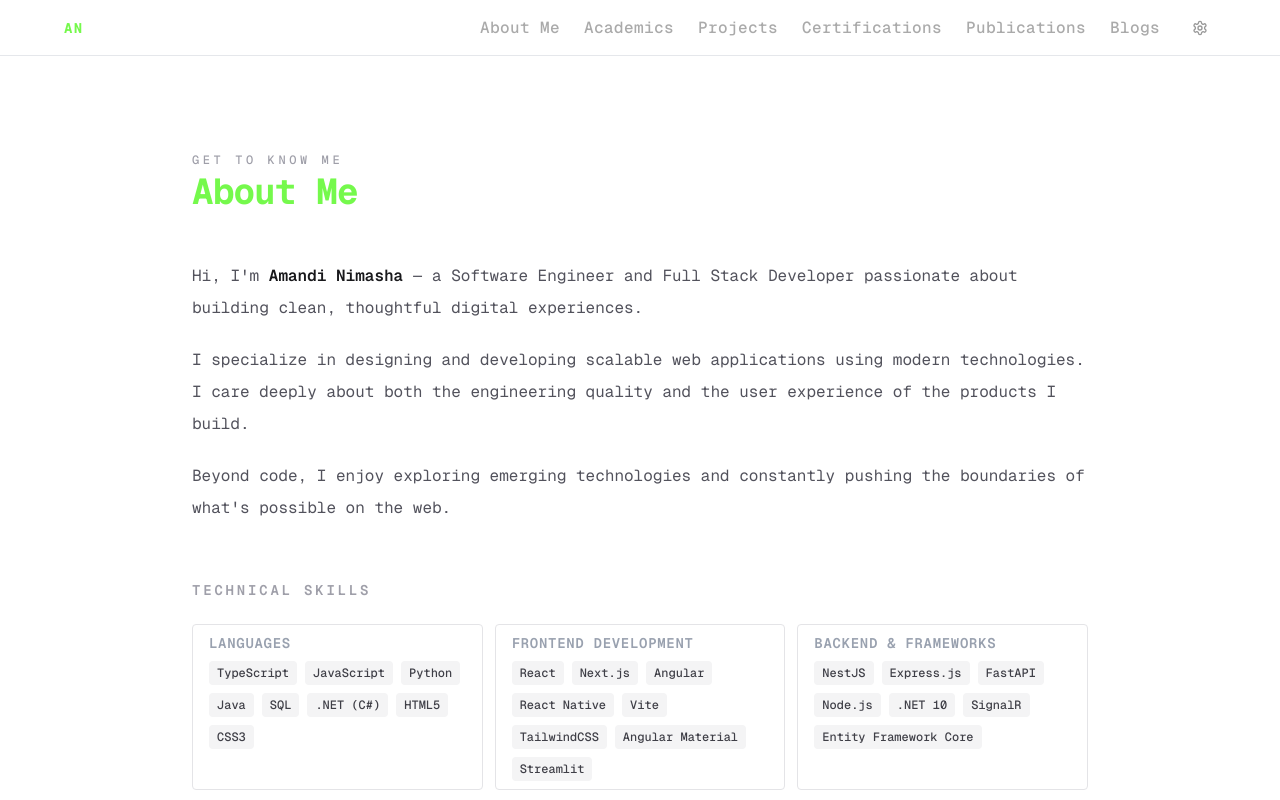
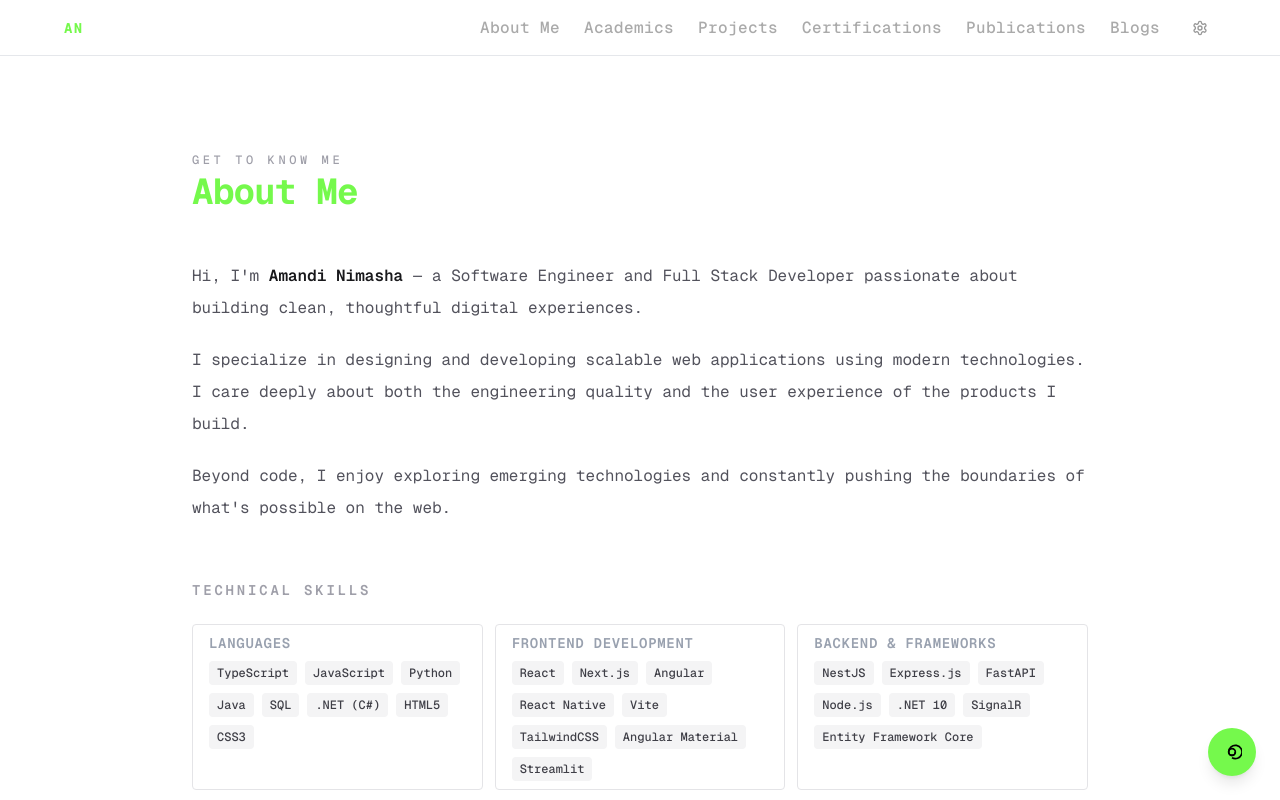
Before and after one commit to nimashaklaa/next-portfolio, a Next.js app: page /about in a window 1280 px wide. Shown: the top 800 px of the page. Built offline with nearby package versions, Linux system fonts and the light colour scheme.

Commit message:
feat: Add FloatingContact component with reusable CONTACTS constant and integrate across layout and About page

```diff
--- a/src/app/about/page.tsx
+++ b/src/app/about/page.tsx
@@ -2,6 +2,7 @@
 
 import { useAccentColor } from "@/app/hooks/useAccentColor";
 import { TECH_STACK } from "@/app/constants/techstack";
+import { CONTACTS } from "@/app/constants/contacts";
 
 export default function About() {
   const { accentColor } = useAccentColor();
@@ -77,11 +78,7 @@
           Let&apos;s Connect
         </h2>
         <div className="flex flex-wrap gap-4">
-          {[
-            { label: "GitHub", href: "https://github.com/nimashaklaa" },
-            { label: "LinkedIn", href: "https://www.linkedin.com/in/amandi-nimasha-0077a5259/" },
-            { label: "Email", href: "mailto:amandinimasha99.com" },
-          ].map((link) => (
+          {CONTACTS.map((link) => (
             <a
               key={link.label}
               href={link.href}
--- /dev/null
+++ b/src/app/components/FloatingContact.tsx
@@ -0,0 +1,53 @@
+"use client";
+
+import { useState } from "react";
+import { useAccentColor } from "@/app/hooks/useAccentColor";
+import { CONTACTS } from "@/app/constants/contacts";
+import { AtSignIcon } from "@/app/components/Icons";
+
+export default function FloatingContact() {
+  const [open, setOpen] = useState(false);
+  const { accentColor, textOnAccent } = useAccentColor();
+
+  return (
+    <div
+      className="fixed right-6 bottom-6 z-50 flex flex-col items-end gap-3"
+      onMouseEnter={() => setOpen(true)}
+      onMouseLeave={() => setOpen(false)}
+    >
+      {/* Contact options — slide up when open */}
+      <div
+        className={`flex flex-col items-end gap-2 transition-all duration-200 ${
+          open ? "translate-y-0 opacity-100" : "pointer-events-none translate-y-2 opacity-0"
+        }`}
+      >
+        {CONTACTS.map((contact) => {
+          const IconComponent = contact.icon;
+          return (
+            <a
+              key={contact.label}
+              href={contact.href}
+              target="_blank"
+              rel="noopener noreferrer"
+              className="flex items-center gap-2 rounded-full border border-zinc-200 bg-white px-4 py-2 text-xs font-medium text-zinc-700 shadow-md transition-transform hover:scale-105 dark:border-zinc-700 dark:bg-zinc-900 dark:text-zinc-200"
+            >
+              <span style={{ color: accentColor }}>
+                <IconComponent className="h-4 w-4" />
+              </span>
+              {contact.label}
+            </a>
+          );
+        })}
+      </div>
+
+      {/* Main FAB */}
+      <button
+        aria-label="Contact me"
+        className="flex h-12 w-12 items-center justify-center rounded-full shadow-lg transition-transform hover:scale-110 active:scale-95"
+        style={{ backgroundColor: accentColor, color: textOnAccent }}
+      >
+        <AtSignIcon />
+      </button>
+    </div>
+  );
+}
--- /dev/null
+++ b/src/app/components/Icons.tsx
@@ -0,0 +1,45 @@
+export function GitHubIcon({ className = "h-4 w-4" }) {
+  return (
+    <svg viewBox="0 0 24 24" fill="currentColor" className={className}>
+      <path d="M12 0C5.37 0 0 5.37 0 12c0 5.31 3.435 9.795 8.205 11.385.6.105.825-.255.825-.57 0-.285-.015-1.23-.015-2.235-3.015.555-3.795-.735-4.035-1.41-.135-.345-.72-1.41-1.23-1.695-.42-.225-1.02-.78-.015-.795.945-.015 1.62.87 1.845 1.23 1.08 1.815 2.805 1.305 3.495.99.105-.78.42-1.305.765-1.605-2.67-.3-5.46-1.335-5.46-5.925 0-1.305.465-2.385 1.23-3.225-.12-.3-.54-1.53.12-3.18 0 0 1.005-.315 3.3 1.23.96-.27 1.98-.405 3-.405s2.04.135 3 .405c2.295-1.56 3.3-1.23 3.3-1.23.66 1.65.24 2.88.12 3.18.765.84 1.23 1.905 1.23 3.225 0 4.605-2.805 5.625-5.475 5.925.435.375.81 1.095.81 2.22 0 1.605-.015 2.895-.015 3.3 0 .315.225.69.825.57A12.02 12.02 0 0 0 24 12c0-6.63-5.37-12-12-12z" />
+    </svg>
+  );
+}
+
+export function LinkedInIcon({ className = "h-4 w-4" }) {
+  return (
+    <svg viewBox="0 0 24 24" fill="currentColor" className={className}>
+      <path d="M20.447 20.452h-3.554v-5.569c0-1.328-.027-3.037-1.852-3.037-1.853 0-2.136 1.445-2.136 2.939v5.667H9.351V9h3.414v1.561h.046c.477-.9 1.637-1.85 3.37-1.85 3.601 0 4.267 2.37 4.267 5.455v6.286zM5.337 7.433a2.062 2.062 0 0 1-2.063-2.065 2.064 2.064 0 1 1 2.063 2.065zm1.782 13.019H3.555V9h3.564v11.452zM22.225 0H1.771C.792 0 0 .774 0 1.729v20.542C0 23.227.792 24 1.771 24h20.451C23.2 24 24 23.227 24 22.271V1.729C24 .774 23.2 0 22.222 0h.003z" />
+    </svg>
+  );
+}
+
+export function EmailIcon({ className = "h-4 w-4" }) {
+  return (
+    <svg
+      viewBox="0 0 24 24"
+      fill="none"
+      stroke="currentColor"
+      strokeWidth={2}
+      className={className}
+    >
+      <rect x="2" y="4" width="20" height="16" rx="2" />
+      <path d="m2 7 10 7 10-7" />
+    </svg>
+  );
+}
+
+export function AtSignIcon({ className = "h-5 w-5" }) {
+  return (
+    <svg
+      viewBox="0 0 24 24"
+      fill="none"
+      stroke="currentColor"
+      strokeWidth={2}
+      className={className}
+    >
+      <circle cx="12" cy="12" r="4" />
+      <path d="M16 12a4 4 0 0 1-8 0 8 8 0 1 1 4 6.93" />
+    </svg>
+  );
+}
--- /dev/null
+++ b/src/app/constants/contacts.ts
@@ -0,0 +1,19 @@
+import { EmailIcon, GitHubIcon, LinkedInIcon } from "@/app/components/Icons";
+
+export const CONTACTS = [
+  {
+    label: "GitHub",
+    href: "https://github.com/nimashaklaa",
+    icon: GitHubIcon,
+  },
+  {
+    label: "LinkedIn",
+    href: "https://www.linkedin.com/in/amandi-nimasha-0077a5259/",
+    icon: LinkedInIcon,
+  },
+  {
+    label: "Email",
+    href: "mailto:amandinimasha99@gmail.com",
+    icon: EmailIcon,
+  },
+];
--- a/src/app/layout.tsx
+++ b/src/app/layout.tsx
@@ -7,6 +7,7 @@
 import Footer from "@/app/components/Footer";
 import ColourPallet from "@/app/components/ColourPallet";
 import BackgroundCharm from "@/app/components/BackgroundCharm";
+import FloatingContact from "@/app/components/FloatingContact";
 
 const geistSans = Geist({
   variable: "--font-geist-sans",
@@ -42,6 +43,7 @@
             <main className="flex flex-1 flex-col pt-14">{children}</main>
             <Footer />
             <ColourPallet />
+            <FloatingContact />
           </div>
         </ThemeProvider>
       </body>
```
